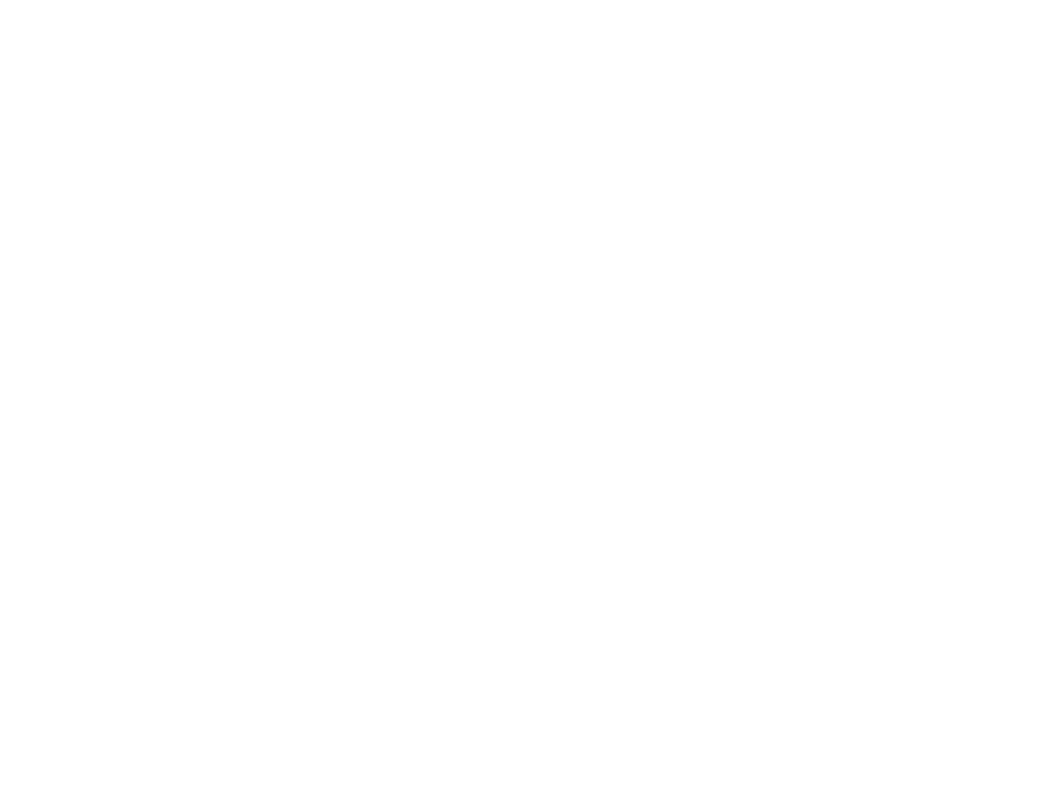
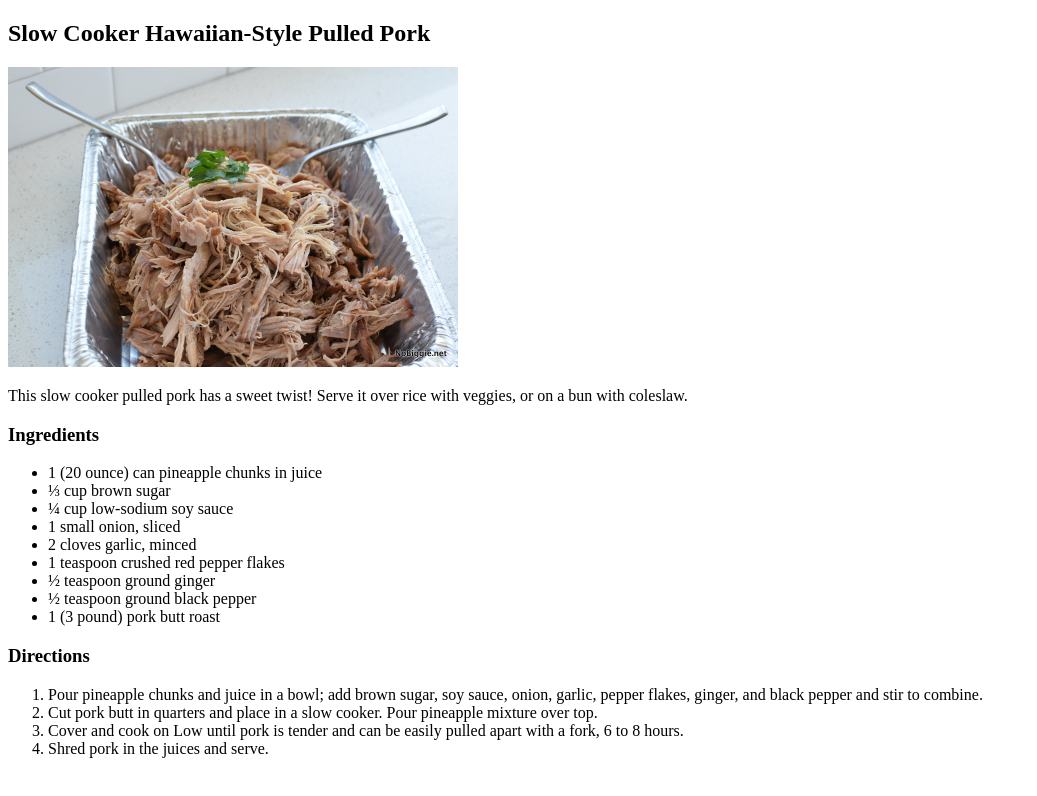
Before and after one commit to Siven505/odin-recipes, a plain HTML site: page recipes/schspp.html in a window 1280 px wide. Shown: the whole page, without its empty margins (0-1037 px from the left). Drawn offline with Linux system fonts and the light colour scheme.

Commit message:
Added Addional Information

```diff
--- a/recipes/schspp.html
+++ b/recipes/schspp.html
@@ -7,6 +7,27 @@
     <title>Slow Cooker Hawaiian-Style Pulled Pork</title>
 </head>
 <body>
-
+    <h2>Slow Cooker Hawaiian-Style Pulled Pork</h2>
+            <img src="../img/slow.jpg" alt="pancakes" width="450">
+        <p>This slow cooker pulled pork has a sweet twist! Serve it over rice with veggies, or on a bun with coleslaw.</p>
+        <h3>Ingredients</h3>
+        <ul>
+            <li>1 (20 ounce) can pineapple chunks in juice</li>
+            <li>⅓ cup brown sugar</li>
+            <li>¼ cup low-sodium soy sauce</li>
+            <li>1 small onion, sliced</li>
+            <li>2 cloves garlic, minced</li>
+            <li>1 teaspoon crushed red pepper flakes</li>
+            <li>½ teaspoon ground ginger</li>
+            <li>½ teaspoon ground black pepper</li>
+            <li>1 (3 pound) pork butt roast</li>
+        </ul>
+        <h3>Directions</h3>
+        <ol>
+            <li>Pour pineapple chunks and juice in a bowl; add brown sugar, soy sauce, onion, garlic, pepper flakes, ginger, and black pepper and stir to combine.</li>
+            <li>Cut pork butt in quarters and place in a slow cooker. Pour pineapple mixture over top.</li>
+            <li>Cover and cook on Low until pork is tender and can be easily pulled apart with a fork, 6 to 8 hours.</li>
+            <li>Shred pork in the juices and serve.</li>
+        </ol>
 </body>
 </html>
```
Also changed, not shown: recipes/bg.html (+15 -1 lines), recipes/ofp.html (+10 -7 lines).
